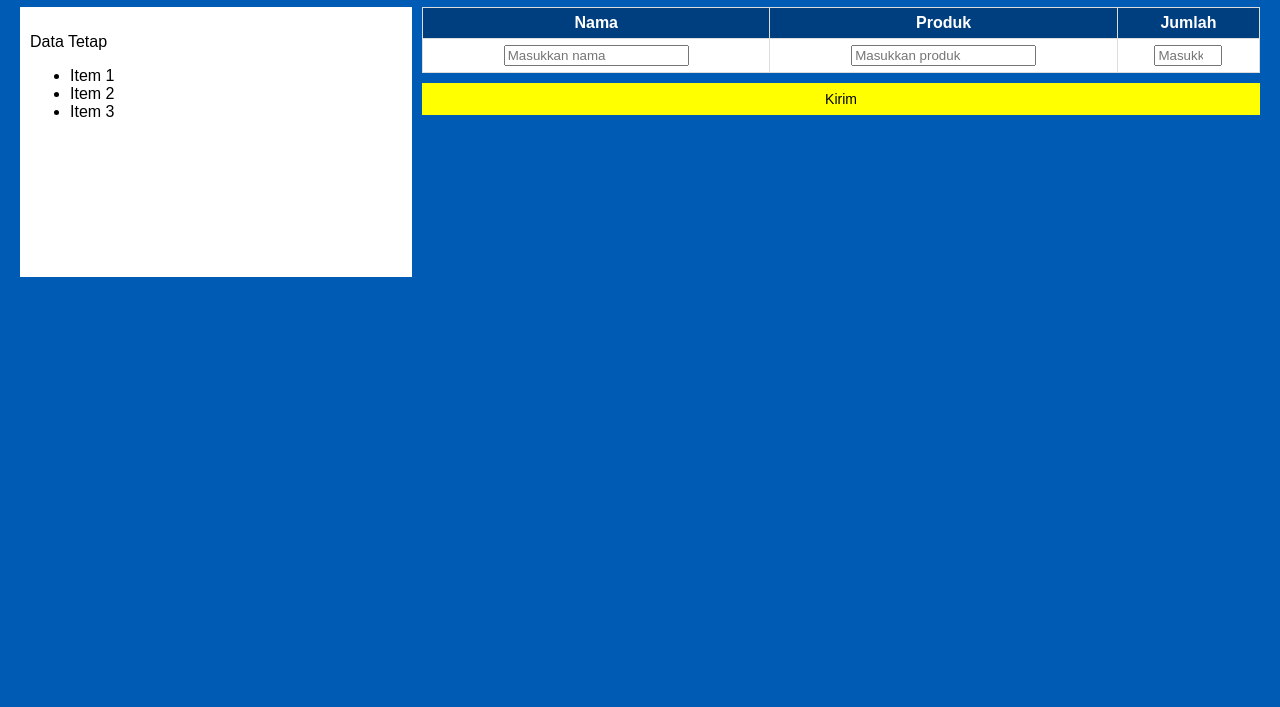
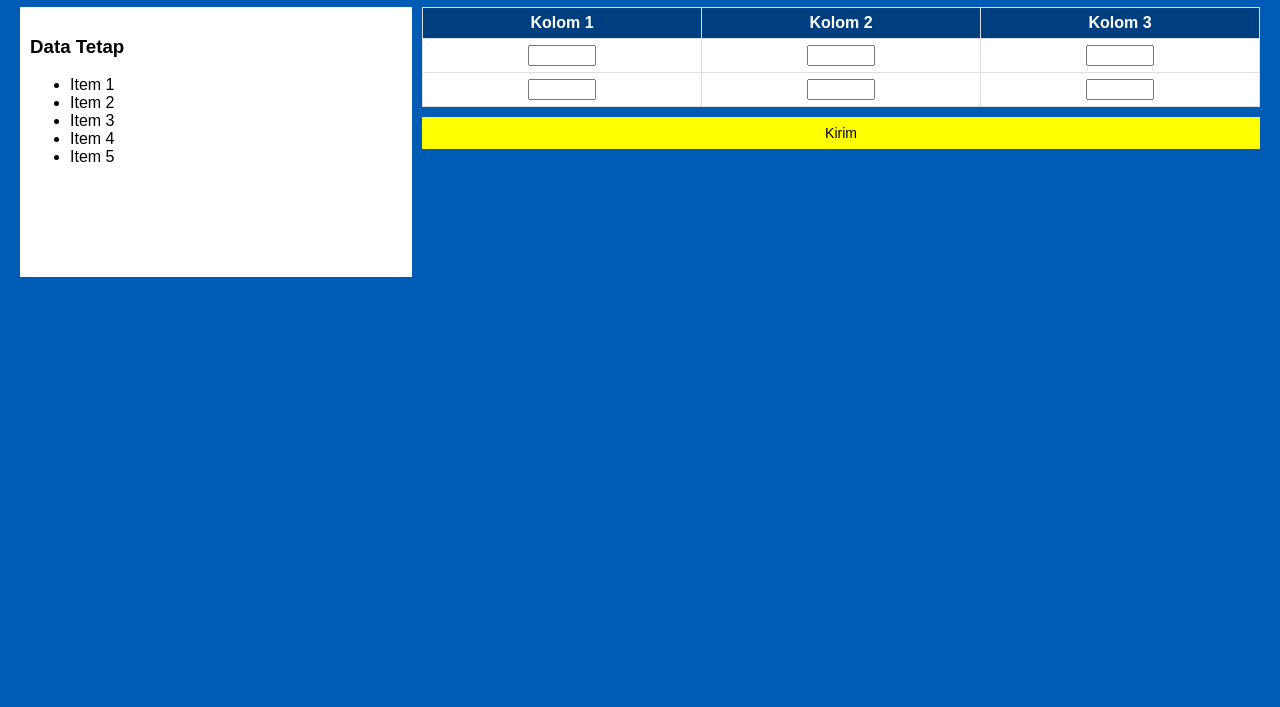
Before and after one commit to bc-legacy/BC-LEGACY, a plain HTML site: page dr-lead.html in a window 1280 px wide. Shown: the part 93-800 px from the top of the page. Drawn offline with Linux system fonts and the light colour scheme.

Commit message:
Update dr-lead.html

```diff
--- a/dr-lead.html
+++ b/dr-lead.html
@@ -8,36 +8,42 @@
     <script src="script.js" defer></script>
 </head>
 <body>
-    <h1>Halaman DR Lead</h1>
+    <h1>DR Lead</h1>
 
-    <!-- Container untuk dua kolom -->
     <div class="container">
-        <!-- Kolom beku (tidak bisa digeser ke samping) -->
+        <!-- Kolom Beku -->
         <div class="kolom-beku">
-            <p>Data Tetap</p>
+            <h3>Data Tetap</h3>
             <ul>
                 <li>Item 1</li>
                 <li>Item 2</li>
                 <li>Item 3</li>
+                <li>Item 4</li>
+                <li>Item 5</li>
             </ul>
         </div>
 
-        <!-- Kolom isian (tabel) -->
+        <!-- Kolom Tabel -->
         <div class="kolom-tabel">
             <div class="table-container">
                 <table>
                     <thead>
                         <tr>
-                            <th>Nama</th>
-                            <th>Produk</th>
-                            <th>Jumlah</th>
+                            <th>Kolom 1</th>
+                            <th>Kolom 2</th>
+                            <th>Kolom 3</th>
                         </tr>
                     </thead>
                     <tbody>
                         <tr>
-                            <td><input type="text" placeholder="Masukkan nama"></td>
-                            <td><input type="text" placeholder="Masukkan produk"></td>
-                            <td><input type="number" placeholder="Masukkan jumlah"></td>
+                            <td><input type="number" min="1" max="100"></td>
+                            <td><input type="number" min="1" max="100"></td>
+                            <td><input type="number" min="1" max="100"></td>
+                        </tr>
+                        <tr>
+                            <td><input type="number" min="1" max="100"></td>
+                            <td><input type="number" min="1" max="100"></td>
+                            <td><input type="number" min="1" max="100"></td>
                         </tr>
                     </tbody>
                 </table>
```
